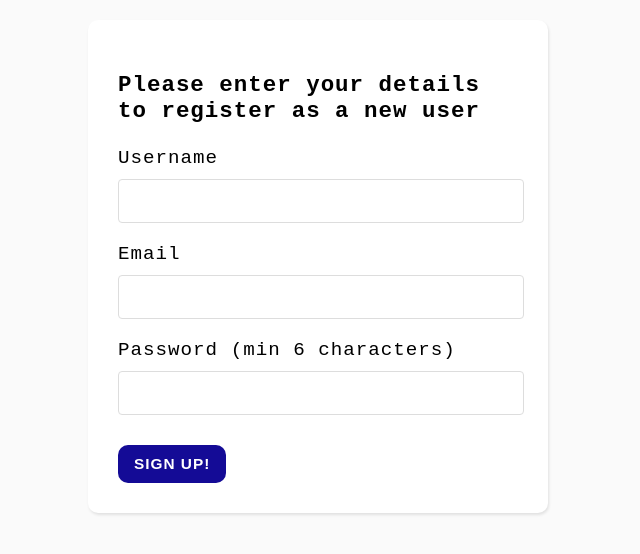
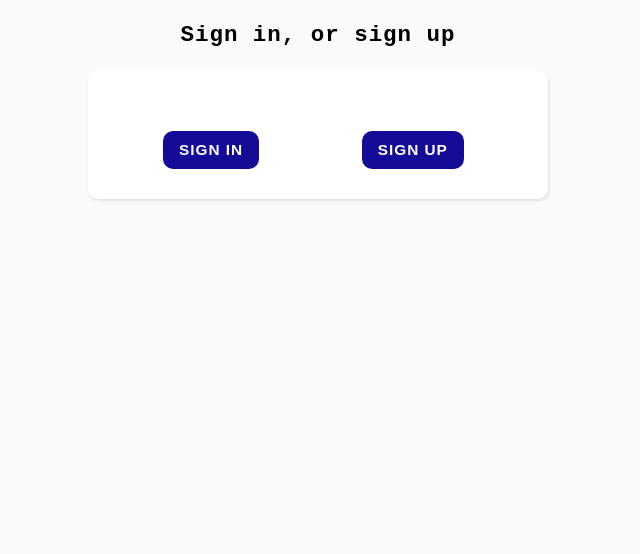
Before and after one commit to Ghazvinie/signup, a Node server app: page / in a window 1280 px wide. Shown: the top 554 px of the page, without its empty margins (322-962 px from the left). Run offline with Node 20, Linux system fonts and the light colour scheme; some libraries are stand-ins or nearby versions.

Commit message:
added views and routes

```diff
--- a/controllers/authController.js
+++ b/controllers/authController.js
@@ -9,7 +9,7 @@ function signUpPost(req, res) {
 }
 
 function signInGet(req, res) {
-    res.send('signIn');
+    res.render('signIn');
 }
 function signInPost(req, res) {
     res.send('SignIN Post');
--- a/public/styles.css
+++ b/public/styles.css
@@ -25,7 +25,7 @@ form{
     text-transform: uppercase;
     font-weight: 700;
     font-size: 0.8em;
-    display: block;
+    display: inline-block;
     padding: 10px 16px;
     letter-spacing: 1px;
     color: white;
@@ -42,3 +42,10 @@ form{
     font-weight: 900;
     margin-bottom: 40px;
   }
+  h3{
+    text-align: center;
+  }
+  .btn-div{
+    display: inline-block;
+    padding: 0 45px;
+  }
--- a/server.js
+++ b/server.js
@@ -26,7 +26,7 @@ app.use(express.json());
 app.use(express.static('public'));
 
 app.get('/', (req, res) => {
-    res.render('signup');
+    res.render('index');
 });
 
 app.use('/auth', authRouter);
--- a/views/index.ejs
+++ b/views/index.ejs
@@ -10,13 +10,18 @@
 </head>
 
 <body>
-    <form action="/auth/signup" method="POST" name="signup">
-        <h3>
-            Sign in, or sign up
-        </h3>
-        <a href="/auth/signin"><button>Sign In</button></a>
-        <a href="/auth/signup"><button>Sign Up</button></a>
+    <h3>
+        Sign in, or sign up
+    </h3>
+    <form>
+        <div class="btn-div">
+            <button type="submit" formaction="/auth/signin">Sign In</button>
+        </div>
+        <div class="btn-div">
+            <button type="submit" formaction="/auth/signup">Sign Up</button>
+        </div>
     </form>
+
 </body>
 
 </html>
--- a/views/signIn.ejs
+++ b/views/signIn.ejs
@@ -10,10 +10,10 @@
 </head>
 
 <body>
+    <h3>
+        Please enter your details to sign in
+    </h3>
     <form action="/auth/signup" method="POST" name="signup">
-        <h3>
-            Please enter your details to sign in
-        </h3>
         <label for="usernameEmail">Username or Email</label>
         <input type="text" id="usernameEmail" name="usernameEmail" required><br>
         <label for="password">Password (min 6 characters)</label>
--- a/views/signUp.ejs
+++ b/views/signUp.ejs
@@ -10,10 +10,10 @@
 </head>
 
 <body>
+    <h3>
+        Please enter your details to register as a new user
+    </h3>
     <form action="/auth/signup" method="POST" name="signup">
-        <h3>
-            Please enter your details to register as a new user
-        </h3>
         <label for="username">Username</label>
         <input type="text" id="username" name="username" required><br>
         <label for="email">Email</label>
```
